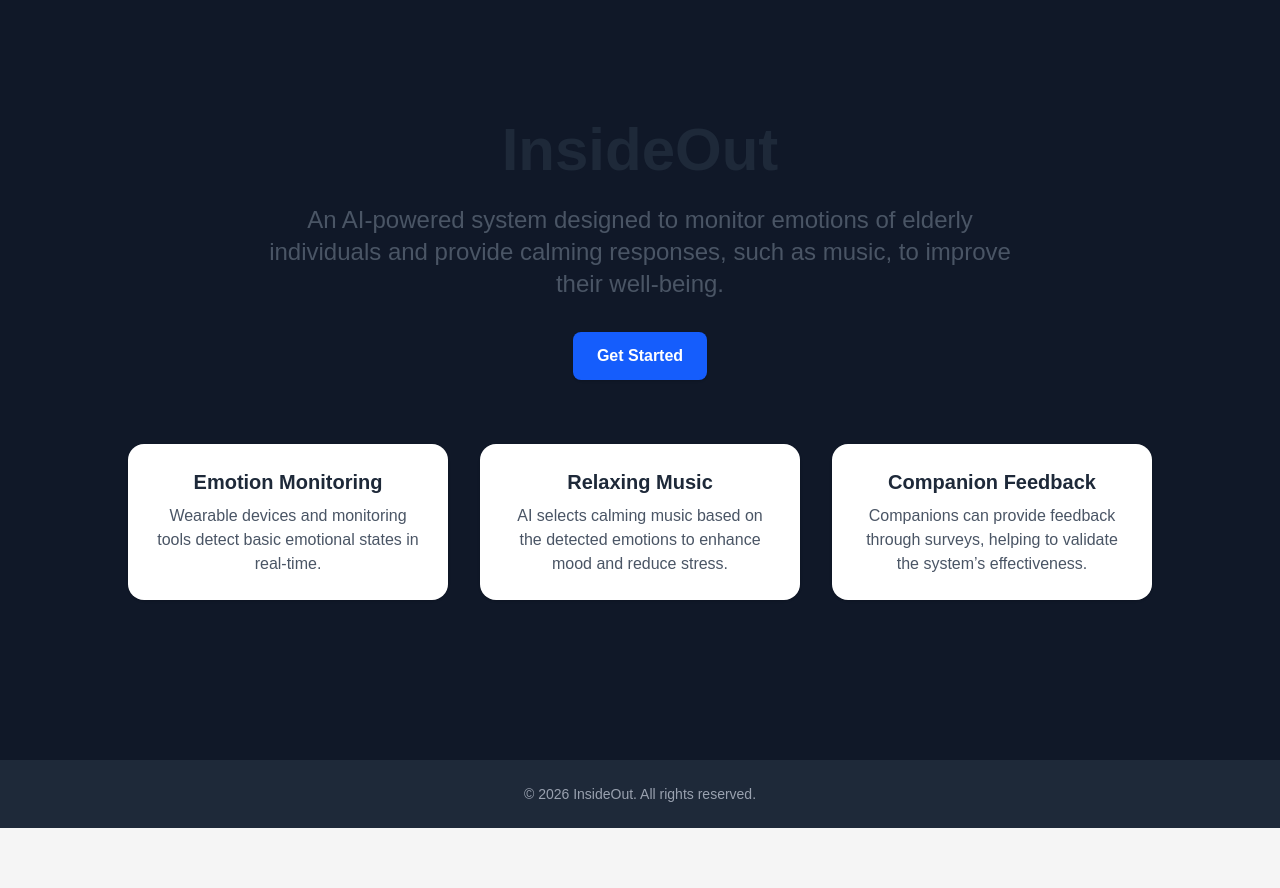
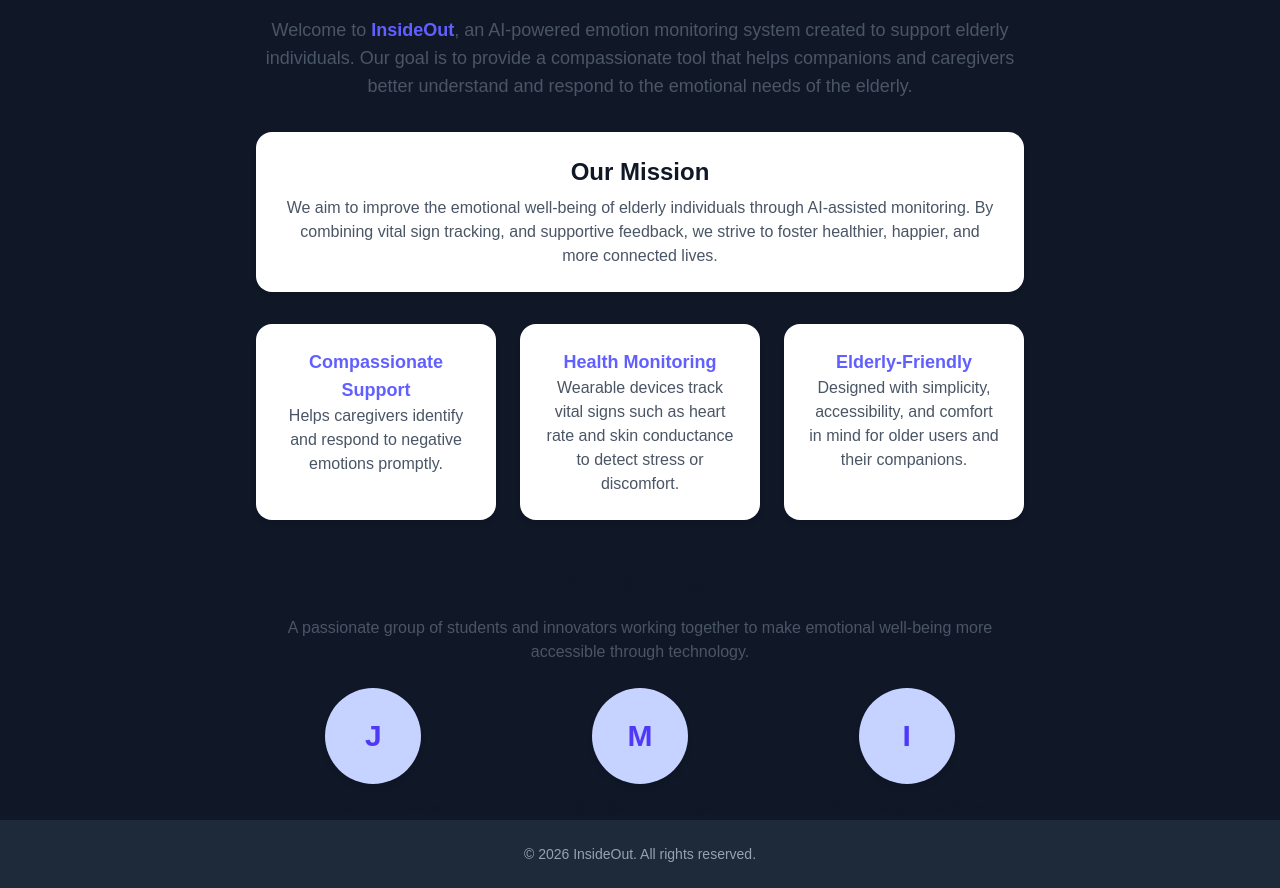
Before and after one commit to johnmartinroque/InsideOut, a React (Vite) app in the folder InsideOutFE/: page /about in a window 1280 px wide. Before the commit this address led to /. Shown: the part 180-1068 px from the top of the page. Before the commit the page ends 1008 px from the top, so only its background shows below. Built offline with nearby package versions, Linux system fonts and the light colour scheme; no server answers.

Commit message:
about us screen

```diff
--- a/InsideOutFE/src/App.jsx
+++ b/InsideOutFE/src/App.jsx
@@ -18,6 +18,7 @@ import PrivateRoute from "./components/PrivateRoute";
 import LandingPage from "./screens/LandingPage";
 import "./App.css";
 import Footer from "./components/Footer";
+import AboutUs from "./screens/AboutUs";
 
 function App() {
   const [user, setUser] = useState(null);
@@ -72,6 +73,7 @@ function App() {
           {/* Public routes */}
           <Route path="/register" element={<Register />} />
           <Route path="/login" element={<Login />} />
+          <Route path="/about" element={<AboutUs />} />
           <Route path="*" element={<Navigate to="/" replace />} />
         </Routes>
         <Footer />
--- /dev/null
+++ b/InsideOutFE/src/screens/AboutUs.jsx
@@ -0,0 +1,115 @@
+import React from "react";
+
+function AboutUs() {
+  return (
+    <div>
+      <div className="flex flex-col items-center justify-center min-h-screen bg-gray-900 text-center px-6">
+        {/* Main Section */}
+        <div className="max-w-3xl">
+          <h1 className="text-4xl font-bold text-gray-900 dark:text-white mb-4">
+            About Us
+          </h1>
+          <p className="text-lg text-gray-600 dark:text-gray-300 mb-8">
+            Welcome to{" "}
+            <span className="font-semibold text-indigo-500">InsideOut</span>, an
+            AI-powered emotion monitoring system created to support{" "}
+            <span className="font-medium">elderly individuals</span>. Our goal
+            is to provide a compassionate tool that helps companions and
+            caregivers better understand and respond to the emotional needs of
+            the elderly.
+          </p>
+
+          {/* Mission */}
+          <div className="bg-white dark:bg-gray-800 rounded-2xl shadow-md p-6 mb-8">
+            <h2 className="text-2xl font-semibold text-gray-900 dark:text-white mb-2">
+              Our Mission
+            </h2>
+            <p className="text-gray-600 dark:text-gray-300">
+              We aim to improve the emotional well-being of elderly individuals
+              through AI-assisted monitoring. By combining vital sign tracking,
+              and supportive feedback, we strive to foster healthier, happier,
+              and more connected lives.
+            </p>
+          </div>
+
+          {/* Features / Benefits */}
+          <div className="grid grid-cols-1 md:grid-cols-3 gap-6">
+            <div className="bg-white dark:bg-gray-800 rounded-2xl shadow-md p-6">
+              <h3 className="text-lg font-semibold text-indigo-500">
+                Compassionate Support
+              </h3>
+              <p className="text-gray-600 dark:text-gray-300">
+                Helps caregivers identify and respond to negative emotions
+                promptly.
+              </p>
+            </div>
+            <div className="bg-white dark:bg-gray-800 rounded-2xl shadow-md p-6">
+              <h3 className="text-lg font-semibold text-indigo-500">
+                Health Monitoring
+              </h3>
+              <p className="text-gray-600 dark:text-gray-300">
+                Wearable devices track vital signs such as heart rate and skin
+                conductance to detect stress or discomfort.
+              </p>
+            </div>
+            <div className="bg-white dark:bg-gray-800 rounded-2xl shadow-md p-6">
+              <h3 className="text-lg font-semibold text-indigo-500">
+                Elderly-Friendly
+              </h3>
+              <p className="text-gray-600 dark:text-gray-300">
+                Designed with simplicity, accessibility, and comfort in mind for
+                older users and their companions.
+              </p>
+            </div>
+          </div>
+
+          {/* Team Section */}
+          <div className="mt-12">
+            <h2 className="text-2xl font-semibold text-gray-900 dark:text-white mb-4">
+              Meet the Team
+            </h2>
+            <p className="text-gray-600 dark:text-gray-300 mb-6">
+              A passionate group of students and innovators working together to
+              make emotional well-being more accessible through technology.
+            </p>
+
+            {/* Team Members */}
+            <div className="grid grid-cols-1 sm:grid-cols-3 gap-8 mt-6">
+              {/* Member 1 */}
+              <div className="flex flex-col items-center">
+                <div className="w-24 h-24 rounded-full bg-indigo-200 flex items-center justify-center text-indigo-600 text-3xl font-bold shadow-md">
+                  J
+                </div>
+                <p className="mt-3 text-gray-900 dark:text-white font-medium">
+                  Jon Cain C. Rivera
+                </p>
+              </div>
+
+              {/* Member 2 */}
+              <div className="flex flex-col items-center">
+                <div className="w-24 h-24 rounded-full bg-indigo-200 flex items-center justify-center text-indigo-600 text-3xl font-bold shadow-md">
+                  M
+                </div>
+                <p className="mt-3 text-gray-900 dark:text-white font-medium">
+                  John Martin L. Roque
+                </p>
+              </div>
+
+              {/* Member 3 */}
+              <div className="flex flex-col items-center">
+                <div className="w-24 h-24 rounded-full bg-indigo-200 flex items-center justify-center text-indigo-600 text-3xl font-bold shadow-md">
+                  I
+                </div>
+                <p className="mt-3 text-gray-900 dark:text-white font-medium">
+                  Irah Lourene T. Tanhueco
+                </p>
+              </div>
+            </div>
+          </div>
+        </div>
+      </div>
+    </div>
+  );
+}
+
+export default AboutUs;
```
